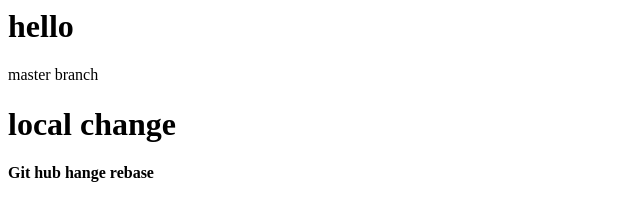
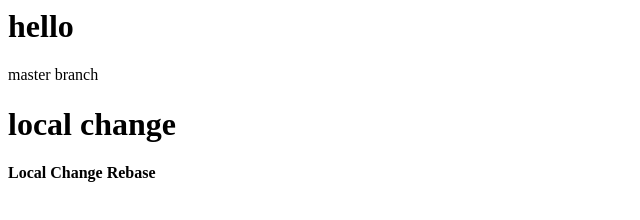
Before and after one commit to Siron999/testRepo, a plain HTML site: page index.html in a window 1280 px wide. Shown: the full height of the page, 0-640 px from the left. Drawn offline with Linux system fonts and the light colour scheme.

Commit message:
local rebase commit

```diff
--- a/index.html
+++ b/index.html
@@ -1,4 +1,4 @@
 <h1>hello</h1>
 <p>master branch </p>
 <h1>local change</h1>
-<h4>Git hub hange rebase</h4>
+<h4>Local Change Rebase</h4>
```
